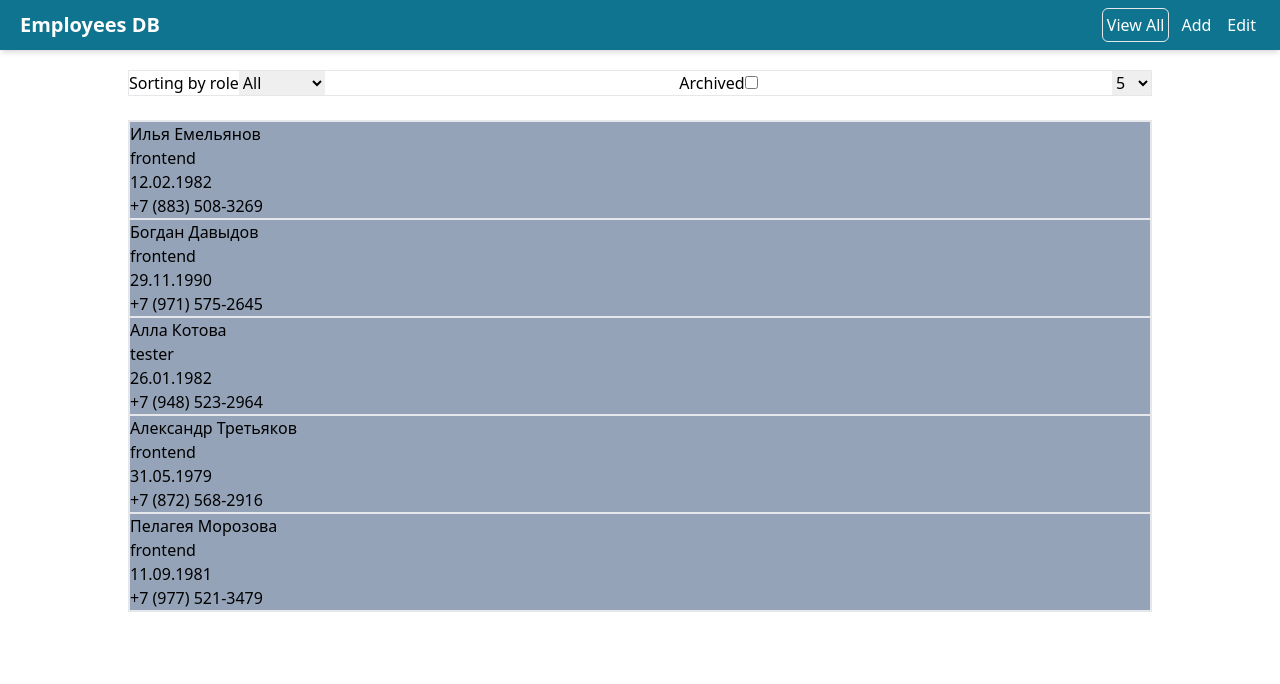
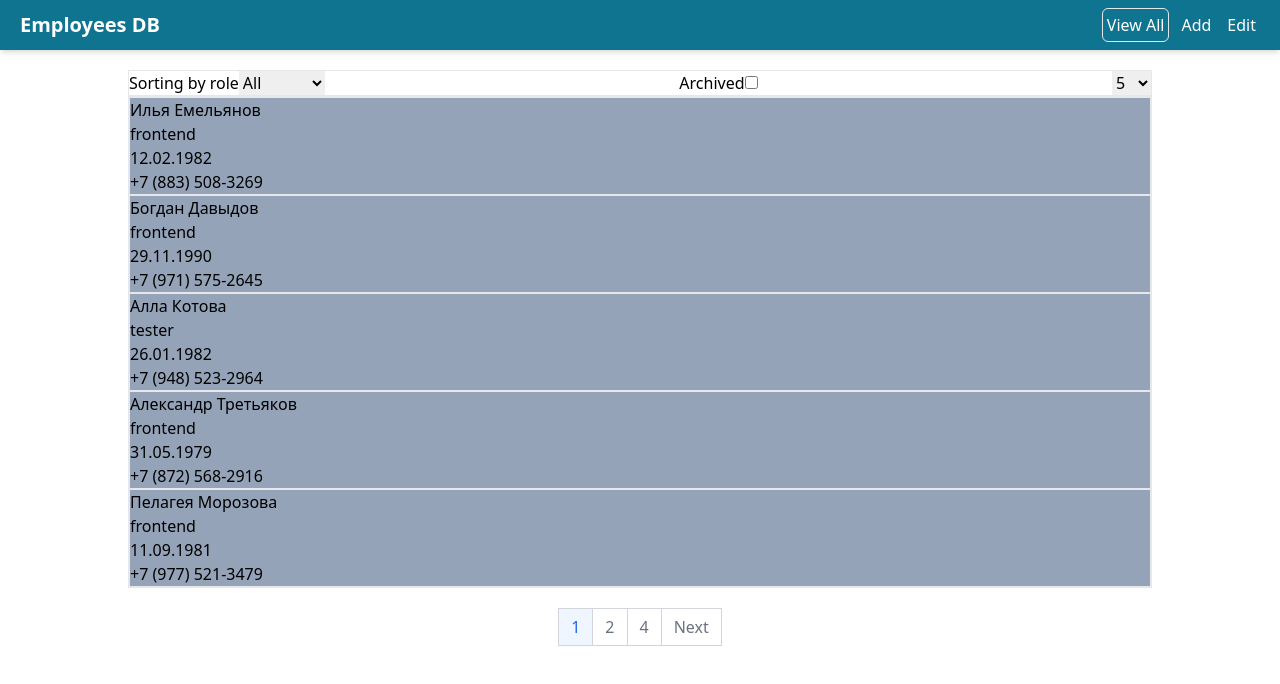
Before and after one commit to AlekseyG1995/employees-db, a React (Create React App) app: page / in a window 1280 px wide. Shown: the top 684 px of the page. Built offline with nearby package versions, Linux system fonts and the light colour scheme; data requests are answered from the project's data file.

Commit message:
pagination component

```diff
--- /dev/null
+++ b/src/components/Pagination.tsx
@@ -0,0 +1,50 @@
+import { FC, useEffect, useState } from "react"
+
+interface PaginationProps {
+  totalPages: number
+  currentPage: number
+  setPage: (newPage: number) => void
+}
+
+export const Pagination: FC<PaginationProps> = ({ totalPages, currentPage, setPage }) => {
+  const [pages, setPages] = useState(totalPages)
+
+  const btnClasses = `py-2 px-3 leading-tight text-gray-500 bg-white border border-gray-300 hover:bg-gray-100 hover:text-gray-700 dark:bg-gray-800 dark:border-gray-700 dark:text-gray-400 dark:hover:bg-gray-700 dark:hover:text-white`
+
+  const btnClasses_active = `py-2 px-3 leading-tight text-blue-600 bg-blue-50 border border-gray-300 hover:bg-blue-100 hover:text-blue-700 dark:border-gray-700 dark:bg-gray-700 dark:text-white`
+
+  const generateArrButtons = (maxValue: number): number[] => {
+    const result = [1, Math.max(currentPage - 1, 1), currentPage, Math.min(currentPage + 1, maxValue), maxValue]
+    return Array.from(new Set(result))
+  }
+
+  return (
+    <nav aria-label="Page navigation example">
+      <ul className="inline-flex -space-x-px mt-5">
+        {currentPage !== 1 && (
+          <li>
+            {/* <a className={btnClasses.concat(" rounded-l-lg border")}>Previous</a> UI*/}
+            <button onClick={() => setPage(currentPage - 1)} className={btnClasses}>
+              Prev
+            </button>
+          </li>
+        )}
+        {generateArrButtons(totalPages).map((pageNum) => (
+          <li key={pageNum}>
+            <button onClick={() => setPage(pageNum)} className={pageNum !== currentPage ? btnClasses : btnClasses_active}>
+              {pageNum}
+            </button>
+          </li>
+        ))}
+        {currentPage !== totalPages && (
+          <li>
+            <button onClick={() => setPage(currentPage + 1)} className={btnClasses}>
+              Next
+            </button>
+            {/* <a className={btnClasses.concat(" bg-white rounded-r-lg")}>Next</a>   //UI*/}
+          </li>
+        )}
+      </ul>
+    </nav>
+  )
+}
--- a/src/pages/ViewEmployeePage.tsx
+++ b/src/pages/ViewEmployeePage.tsx
@@ -1,9 +1,11 @@
 import React, { FC, useEffect, useState } from "react"
 import { EmployeeList } from "../components/employee/EmployeeList"
 import { FilterForm } from "../components/FilterForm"
+import { Pagination } from "../components/Pagination"
 import { rolesList } from "../models/rolesList"
 import { useLazyGetAllQuery } from "../store/employeesAPI/employees.api"
-import { IFilters } from "../types/IFilters"
+import { IFilters } from "../types/types"
+import { calcTotalPages } from "../utils/pagination"
 
 const casesShowOnPage: number[] = [5, 10, 25]
 
@@ -15,22 +17,31 @@ export const ViewEmployeePage: FC = () => {
     page: 1,
   })
 
-  useEffect(() => {}, [])
+  const setPage = (page: number) => {
+    setFilters({ ...filters, page })
+  }
 
   useEffect(() => {
-    console.log("VIEW_PAGE filters: ", filters)
     fetchUsers(filters)
   }, [filters])
 
-  const [fetchUsers, { data, isError, isLoading }] = useLazyGetAllQuery()
+  useEffect(()=>{
+    setPage(1) // reFetch after change limit
+  }, [filters.showOnPage])
+
+  const [fetchUsers, { data: dataObject, isError, isLoading }] = useLazyGetAllQuery()
   if (isLoading) return <p>Loading...</p>
   if (isError) return <p>Something went wrong</p>
 
   return (
     <div className="w-full">
       <FilterForm currentFilter={filters} changeFilters={setFilters} roles={rolesList} showOnPage={casesShowOnPage} />
-      <br />
-      <EmployeeList employees={data || []} />
+      <EmployeeList employees={dataObject?.employees || []} />
+      <div className="flex justify-center w-full">
+        {dataObject && dataObject!.totalCount > filters.showOnPage && (
+          <Pagination currentPage={filters.page} totalPages={calcTotalPages(dataObject.totalCount, filters.showOnPage)} setPage={setPage} />
+        )}
+      </div>
     </div>
   )
 }
--- a/src/store/employeesAPI/employees.api.ts
+++ b/src/store/employeesAPI/employees.api.ts
@@ -1,7 +1,7 @@
 import { createApi, fetchBaseQuery } from "@reduxjs/toolkit/query/react"
 import { IEmployeeDTO } from "../../models/employee.dto"
 import { IEmployee } from "../../models/employee.model"
-import { IFilters } from "../../types/IFilters"
+import { IDataFromServer, IFilters } from "../../types/types"
 
 const generateParams = (object: IFilters) => {
   // !!! type any
@@ -17,16 +17,20 @@ const generateParams = (object: IFilters) => {
   return obj
 }
 
+
 export const employeesApi = createApi({
   reducerPath: "employees_api",
   tagTypes: ["Employees"],
   baseQuery: fetchBaseQuery({ baseUrl: "http://localhost:5000/" }), // may be ENV
   endpoints: (build) => ({
-    getAll: build.query<IEmployee[], IFilters>({
+    getAll: build.query<IDataFromServer, IFilters>({
       query: (filterParams: IFilters) => ({
         url: "employees",
         params: generateParams(filterParams),
       }),
+      transformResponse(employees: IEmployee[], meta: any) {
+        return { employees, totalCount: Number(meta.response.headers.get("X-Total-Count")) }
+      },
       providesTags: () => ["Employees"],
     }),
     add: build.mutation<IEmployee, IEmployeeDTO>({
--- /dev/null
+++ b/src/utils/pagination.ts
@@ -0,0 +1,3 @@
+export const calcTotalPages = (total:number, limit: number) => {
+  return Math.ceil(total/limit)
+}
```
